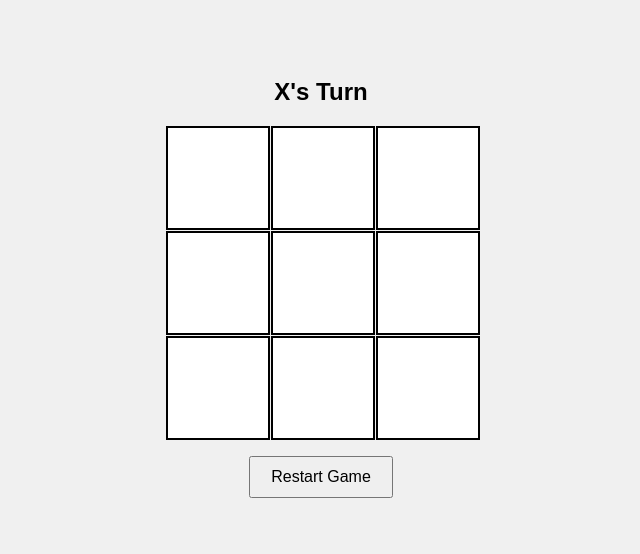
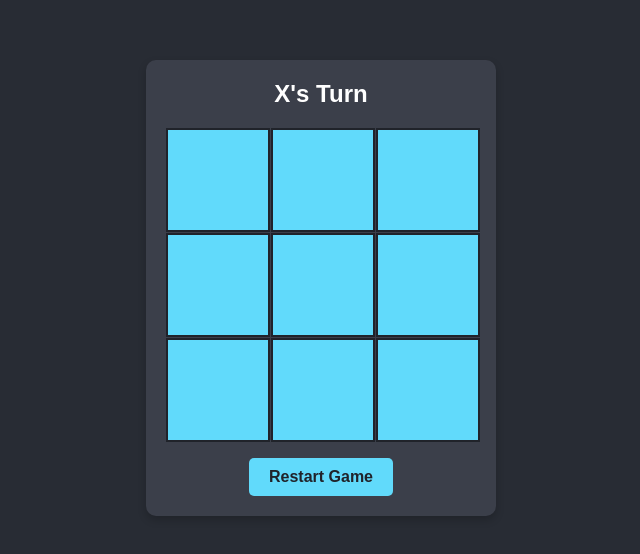
Before and after one commit to faezedrx/tic-tac-toe-game-js, a plain HTML site: page index.html in a window 1280 px wide. Shown: the part 112-666 px from the top of the page, without its empty margins (319-959 px from the left). Drawn offline with Linux system fonts and the light colour scheme.

Commit message:
Update style.css

```diff
--- a/style.css
+++ b/style.css
@@ -4,14 +4,19 @@ body {
     align-items: center;
     height: 100vh;
     margin: 0;
-    background-color: #f0f0f0;
+    background-color: #282c34;
     font-family: Arial, sans-serif;
+    color: #ffffff;
 }
 
 .game-container {
     display: flex;
     flex-direction: column;
     align-items: center;
+    background-color: #3b3f4a;
+    padding: 20px;
+    border-radius: 10px;
+    box-shadow: 0 4px 8px rgba(0, 0, 0, 0.2);
 }
 
 .status {
@@ -25,23 +30,48 @@ body {
     grid-template-columns: repeat(3, 100px);
     grid-template-rows: repeat(3, 100px);
     gap: 5px;
+    margin-bottom: 20px;
 }
 
 .cell {
     width: 100px;
     height: 100px;
-    background-color: #ffffff;
-    border: 2px solid #000000;
+    background-color: #61dafb;
+    border: 2px solid #20232a;
     display: flex;
     justify-content: center;
     align-items: center;
-    font-size: 24px;
+    font-size: 36px;
+    font-weight: bold;
     cursor: pointer;
+    transition: background-color 0.3s ease, transform 0.2s ease;
+}
+
+.cell:hover {
+    background-color: #21a1f1;
+    transform: scale(1.05);
+}
+
+.cell.x {
+    color: #ff6f61;
+}
+
+.cell.o {
+    color: #61ff6f;
 }
 
 button {
-    margin-top: 20px;
     padding: 10px 20px;
     font-size: 16px;
+    font-weight: bold;
     cursor: pointer;
+    background-color: #61dafb;
+    color: #20232a;
+    border: none;
+    border-radius: 5px;
+    transition: background-color 0.3s ease;
 }
+
+button:hover {
+    background-color: #21a1f1;
+}
```
